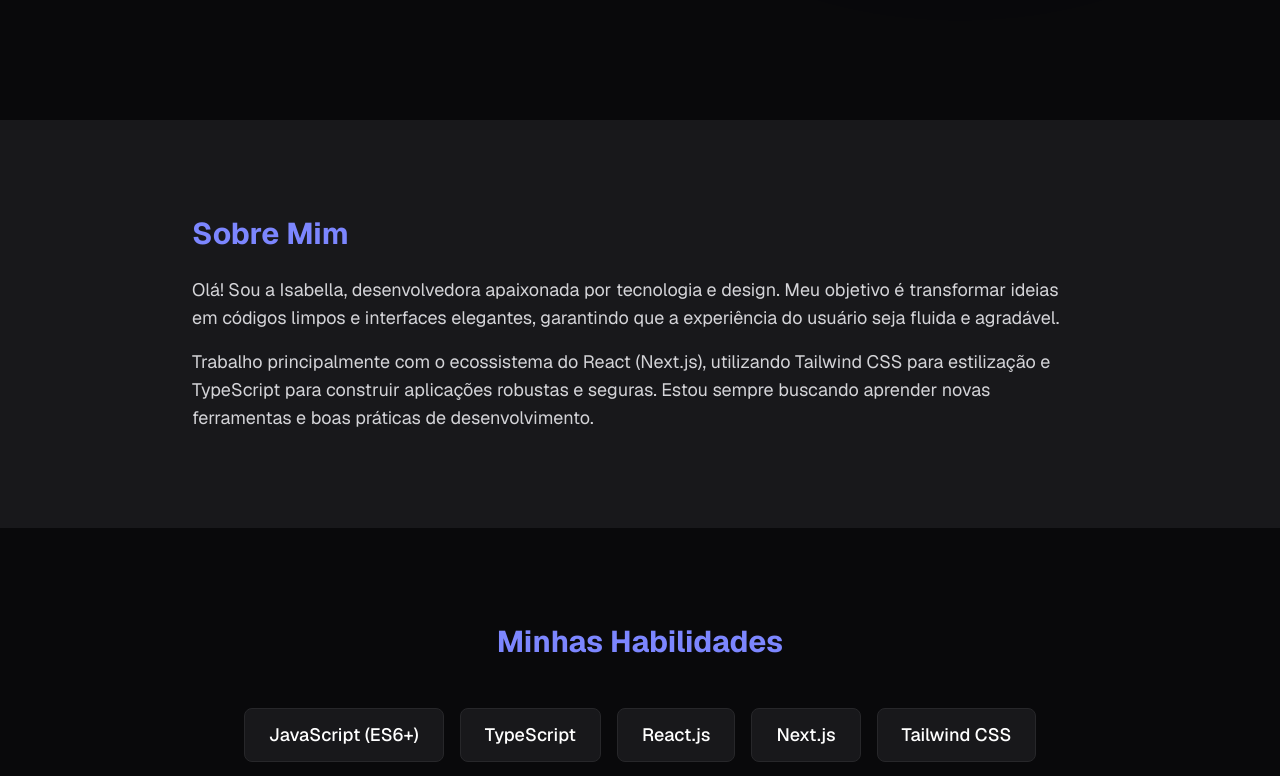
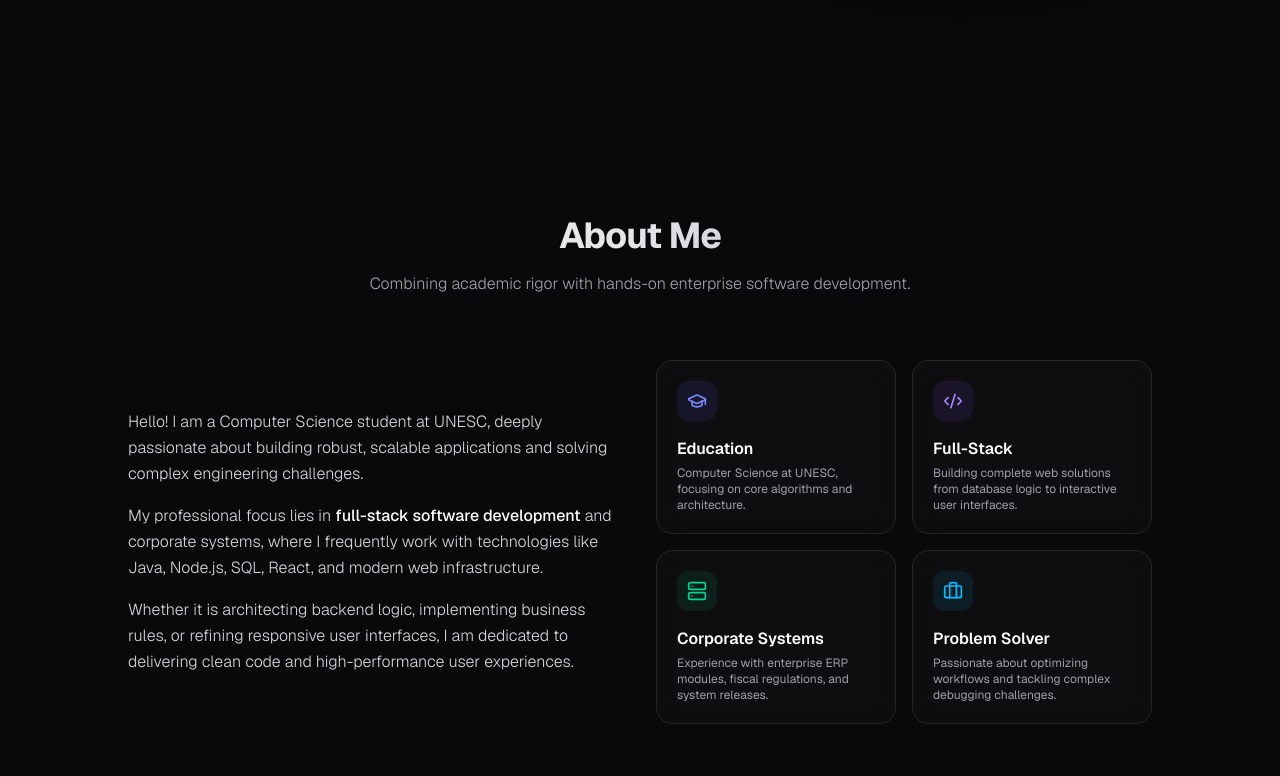
Before and after one commit to IsabellaCrippa/Isabella-s-Portfolio, a Next.js app: page / in a window 1280 px wide. Shown: the part 680-1456 px from the top of the page. Built offline with nearby package versions, Linux system fonts and the light colour scheme.

Commit message:
feat: add About section with framer-motion animations

```diff
--- a/src/components/About.tsx
+++ b/src/components/About.tsx
@@ -1,16 +1,129 @@
+"use client";
+
+import { motion, Variants } from "framer-motion";
+import { Code2, Server, GraduationCap, Briefcase } from "lucide-react";
+
 export default function About() {
+    const cardVariants: Variants = {
+        hidden: { opacity: 0, y: 20 },
+        visible: (i: number) => ({
+            opacity: 1,
+            y: 0,
+            transition: {
+                delay: i * 0.1,
+                duration: 0.5,
+                ease: "easeOut",
+            },
+        }),
+    };
+
     return (
-    <section id="about" className="py-24 px-8 bg-zinc-900 text-white">
-      <div className="max-w-4xl mx-auto">
-        <h2 className="text-3xl font-bold mb-6 text-indigo-400">Sobre Mim</h2>
-        <div className="text-zinc-300 space-y-4 text-lg">
+        <section id="about" className="py-24 px-4 bg-zinc-950 text-white relative overflow-hidden">
+            <div className="max-w-5xl mx-auto">
+
+                {/* Section Header */}
+                <motion.div
+                    initial={{ opacity: 0, y: 20 }}
+                    whileInView={{ opacity: 1, y: 0 }}
+                    viewport={{ once: true }}
+                    transition={{ duration: 0.5 }}
+                    className="text-center mb-16"
+                >
+                    <h2 className="text-3xl sm:text-4xl font-bold tracking-tight mb-4 bg-gradient-to-r from-white via-zinc-200 to-zinc-400 bg-clip-text text-transparent">
+                        About Me
+                    </h2>
+                    <p className="text-zinc-400 max-w-2xl mx-auto text-sm sm:text-base font-light">
+                        Combining academic rigor with hands-on enterprise software development.
+                    </p>
+                </motion.div>
+
+                {/* Content Grid */}
+                <div className="grid grid-cols-1 md:grid-cols-2 gap-8 items-center">
+
+                    {/* Bio Description */}
+                    <motion.div
+                        initial={{ opacity: 0, x: -30 }}
+                        whileInView={{ opacity: 1, x: 0 }}
+                        viewport={{ once: true }}
+                        transition={{ duration: 0.6 }}
+                        className="space-y-4 text-zinc-300 text-sm sm:text-base leading-relaxed font-light"
+                    >
                         <p>
-            Olá! Sou a Isabella, desenvolvedora apaixonada por tecnologia e design.
-            Meu objetivo é transformar ideias em códigos limpos e interfaces elegantes, garantindo que a experiência do usuário seja fluida e agradável.
+                            Hello! I am a Computer Science student at UNESC, deeply passionate about building robust, scalable applications and solving complex engineering challenges.
                         </p>
                         <p>
-            Trabalho principalmente com o ecossistema do React (Next.js), utilizando Tailwind CSS para estilização e TypeScript para construir aplicações robustas e seguras. Estou sempre buscando aprender novas ferramentas e boas práticas de desenvolvimento.
+                            My professional focus lies in <strong className="text-white font-medium">full-stack software development</strong> and corporate systems, where I frequently work with technologies like Java, Node.js, SQL, React, and modern web infrastructure.
                         </p>
+                        <p>
+                            Whether it is architecting backend logic, implementing business rules, or refining responsive user interfaces, I am dedicated to delivering clean code and high-performance user experiences.
+                        </p>
+                    </motion.div>
+
+                    {/* Highlights / Mini Cards */}
+                    <div className="grid grid-cols-1 sm:grid-cols-2 gap-4">
+
+                        <motion.div
+                            custom={0}
+                            initial="hidden"
+                            whileInView="visible"
+                            viewport={{ once: true }}
+                            variants={cardVariants}
+                            className="p-5 rounded-2xl border border-zinc-800 bg-zinc-900/40 backdrop-blur-md hover:border-zinc-700 transition-all group"
+                        >
+                            <div className="h-10 w-10 rounded-xl bg-indigo-500/10 flex items-center justify-center text-indigo-400 mb-4 group-hover:scale-110 transition-transform">
+                                <GraduationCap className="h-5 w-5" />
+                            </div>
+                            <h3 className="font-semibold text-white mb-1">Education</h3>
+                            <p className="text-xs text-zinc-400">Computer Science at UNESC, focusing on core algorithms and architecture.</p>
+                        </motion.div>
+
+                        <motion.div
+                            custom={1}
+                            initial="hidden"
+                            whileInView="visible"
+                            viewport={{ once: true }}
+                            variants={cardVariants}
+                            className="p-5 rounded-2xl border border-zinc-800 bg-zinc-900/40 backdrop-blur-md hover:border-zinc-700 transition-all group"
+                        >
+                            <div className="h-10 w-10 rounded-xl bg-violet-500/10 flex items-center justify-center text-violet-400 mb-4 group-hover:scale-110 transition-transform">
+                                <Code2 className="h-5 w-5" />
+                            </div>
+                            <h3 className="font-semibold text-white mb-1">Full-Stack</h3>
+                            <p className="text-xs text-zinc-400">Building complete web solutions from database logic to interactive user interfaces.</p>
+                        </motion.div>
+
+                        <motion.div
+                            custom={2}
+                            initial="hidden"
+                            whileInView="visible"
+                            viewport={{ once: true }}
+                            variants={cardVariants}
+                            className="p-5 rounded-2xl border border-zinc-800 bg-zinc-900/40 backdrop-blur-md hover:border-zinc-700 transition-all group"
+                        >
+                            <div className="h-10 w-10 rounded-xl bg-emerald-500/10 flex items-center justify-center text-emerald-400 mb-4 group-hover:scale-110 transition-transform">
+                                <Server className="h-5 w-5" />
+                            </div>
+                            <h3 className="font-semibold text-white mb-1">Corporate Systems</h3>
+                            <p className="text-xs text-zinc-400">Experience with enterprise ERP modules, fiscal regulations, and system releases.</p>
+                        </motion.div>
+
+                        <motion.div
+                            custom={3}
+                            initial="hidden"
+                            whileInView="visible"
+                            viewport={{ once: true }}
+                            variants={cardVariants}
+                            className="p-5 rounded-2xl border border-zinc-800 bg-zinc-900/40 backdrop-blur-md hover:border-zinc-700 transition-all group"
+                        >
+                            <div className="h-10 w-10 rounded-xl bg-sky-500/10 flex items-center justify-center text-sky-400 mb-4 group-hover:scale-110 transition-transform">
+                                <Briefcase className="h-5 w-5" />
+                            </div>
+                            <h3 className="font-semibold text-white mb-1">Problem Solver</h3>
+                            <p className="text-xs text-zinc-400">Passionate about optimizing workflows and tackling complex debugging challenges.</p>
+                        </motion.div>
+
+                    </div>
+
                 </div>
             </div>
         </section>
```
Lines whose indentation alone changed are shown as unchanged.
